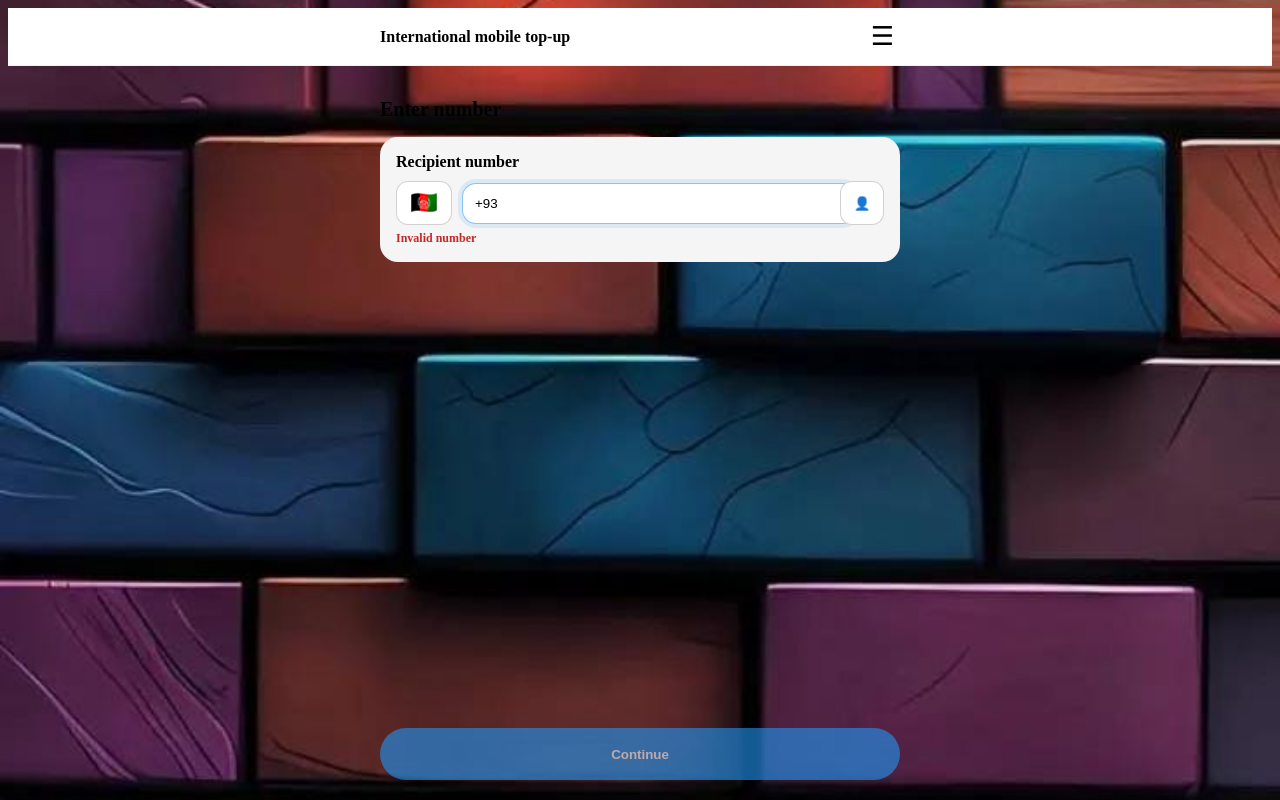
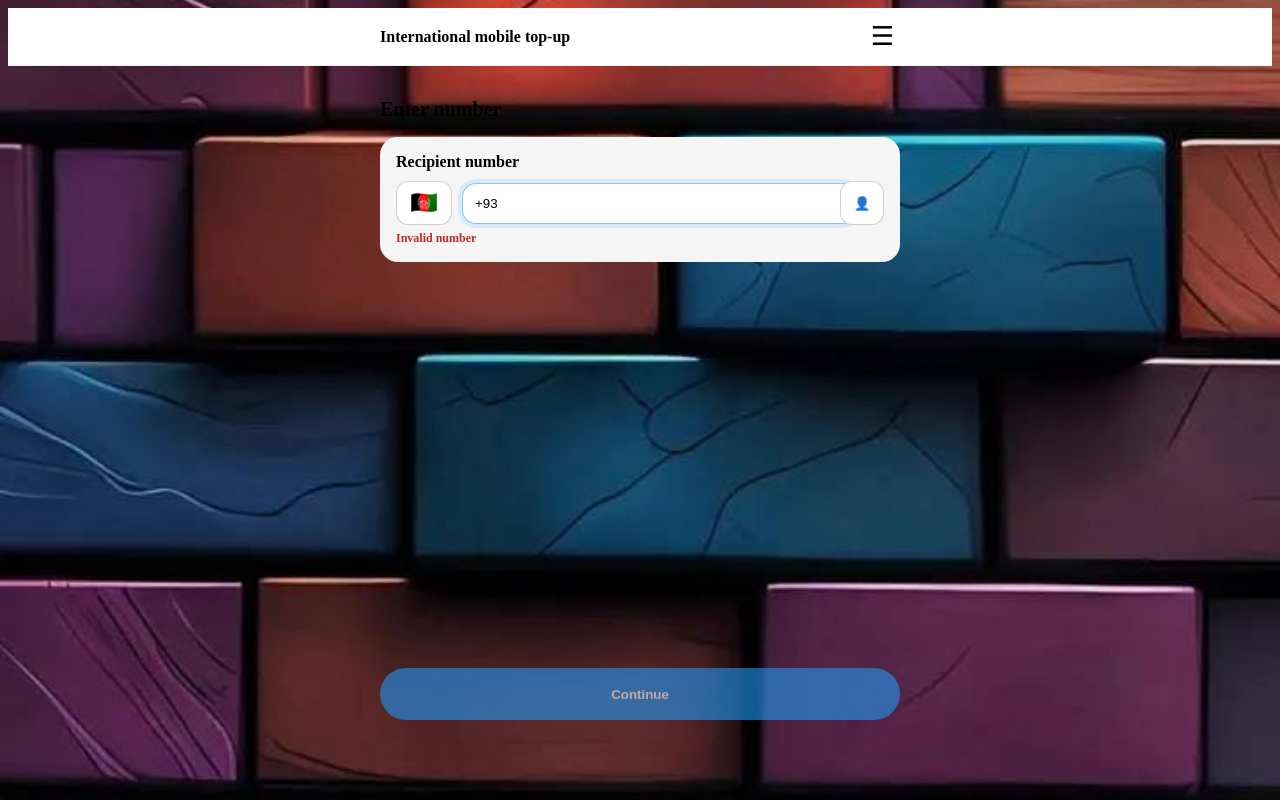
Before and after one commit to safari123-code/tikzok, a Flask app: page /recharge/enter-number in a window 1280 px wide. Run offline with Flask 3, Linux system fonts and the light colour scheme; some libraries are stand-ins or nearby versions.

Commit message:
project update

```diff
--- a/static/css/styles.css
+++ b/static/css/styles.css
@@ -1824,5 +1824,5 @@ object-fit:cover;
 opacity:1;
 }
 body.tz-keyboard-open .tz-primary-btn{
-bottom:80px;
-}
+bottom:calc(env(safe-area-inset-bottom) + 80px);
+}
--- a/static/js/enter_number.js
+++ b/static/js/enter_number.js
@@ -664,24 +664,32 @@ function bindEvents() {
 // ---------------------------
 function bindKeyboardUI() {
 
-  if (!window.visualViewport) return;
+  if (!phoneInput) return;
 
-  const vv = window.visualViewport;
+  // keyboard open
+  phoneInput.addEventListener("focus", () => {
+    document.body.classList.add("tz-keyboard-open");
+  });
 
-  function update() {
+  // keyboard close
+  phoneInput.addEventListener("blur", () => {
+    setTimeout(() => {
+      document.body.classList.remove("tz-keyboard-open");
+    }, 150);
+  });
+
+  // iOS / Android fallback
+  window.addEventListener("resize", () => {
+
     const keyboardOpen =
-      vv.height < window.innerHeight - 120;
+      window.innerHeight < screen.height * 0.75;
 
     document.body.classList.toggle(
       "tz-keyboard-open",
       keyboardOpen
     );
-  }
-
-  vv.addEventListener("resize", update);
-  vv.addEventListener("scroll", update);
+  });
 }
-
 
 // ---------------------------
 // Init
```
